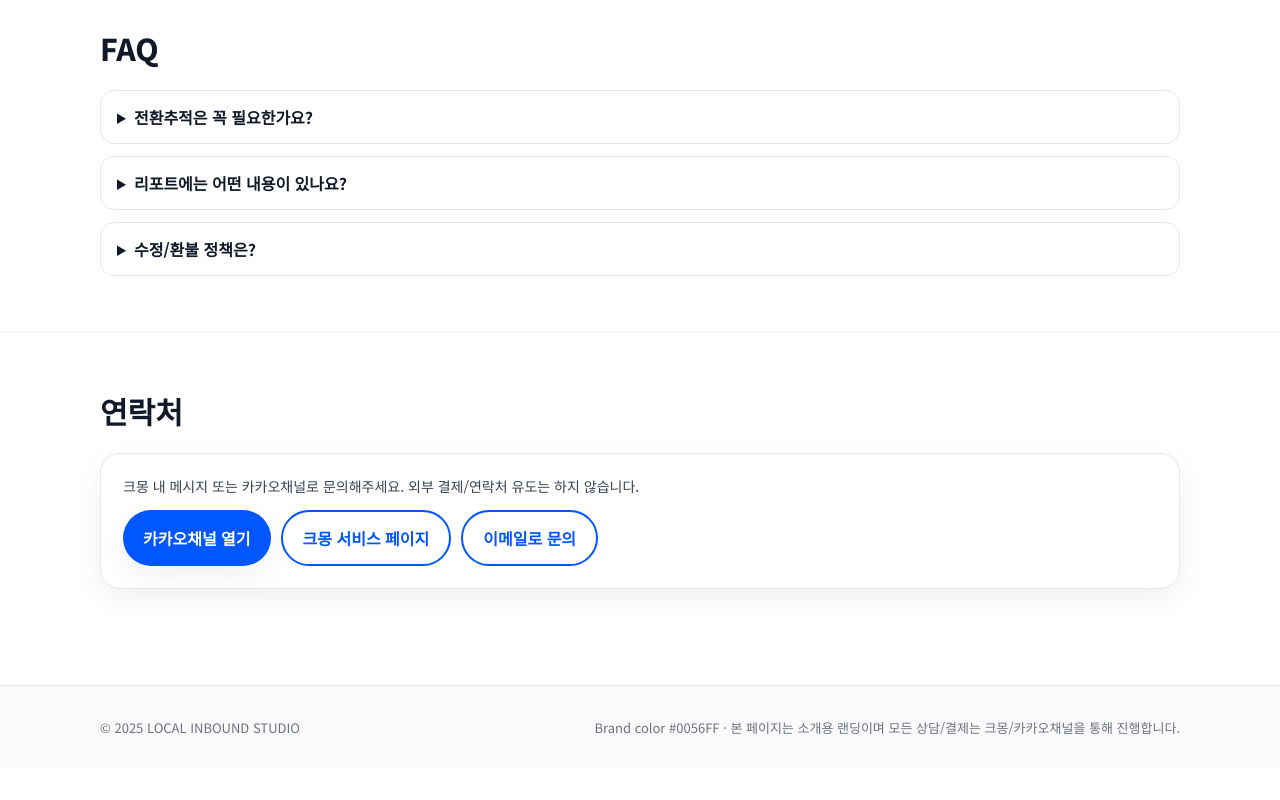
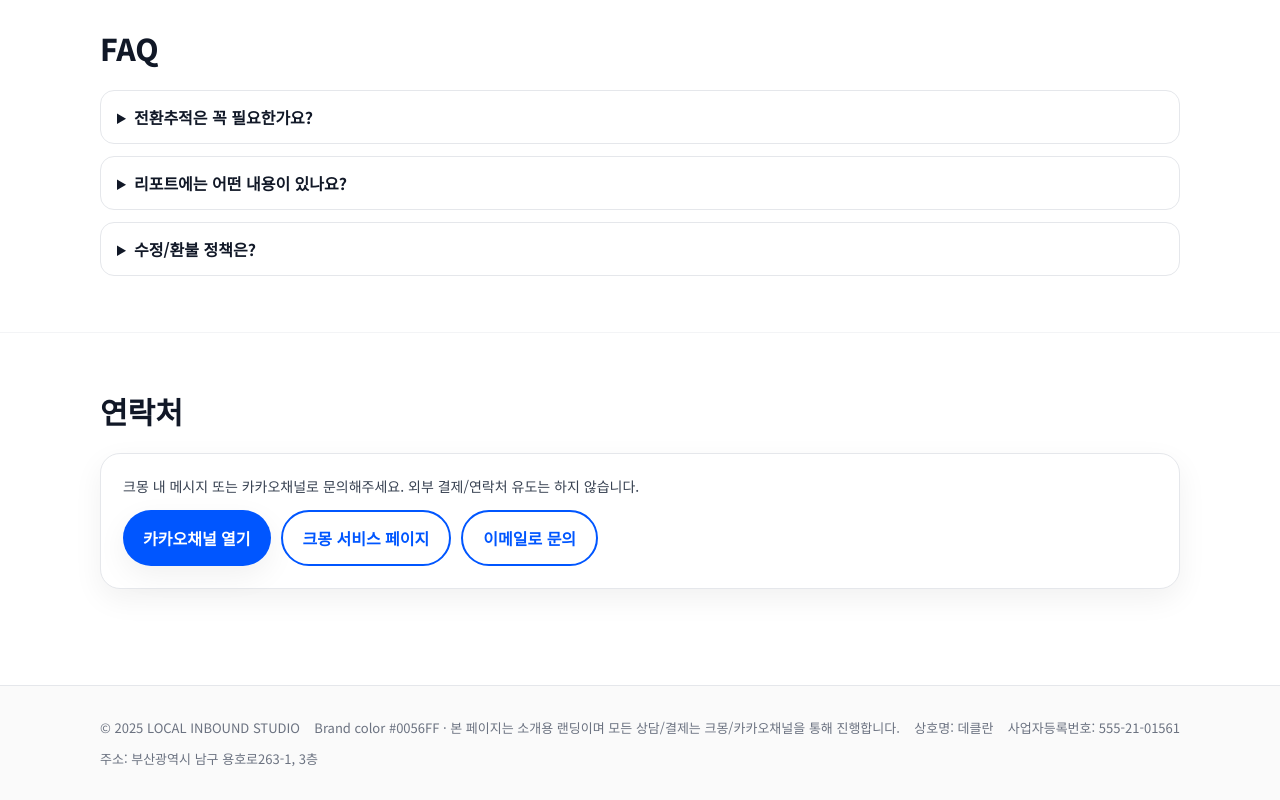
Before and after one commit to moongun2013/homepage, a plain HTML site: page index.html in a window 1280 px wide. Shown: the part 1931-2731 px from the top of the page. Before the commit the page ends 2700 px from the top, so only its background shows below. Drawn offline with Linux system fonts and the light colour scheme.

Commit message:
Add files via upload

```diff
--- a/index.html
+++ b/index.html
@@ -193,6 +193,9 @@
     <div class="container" style="display:flex;justify-content:space-between;gap:12px;flex-wrap:wrap">
       <div class="muted">© <span id="y"></span> LOCAL INBOUND STUDIO</div>
       <div class="muted">Brand color #0056FF · 본 페이지는 소개용 랜딩이며 모든 상담/결제는 크몽/카카오채널을 통해 진행합니다.</div>
+      <div class="muted">상호명: 데클란</div>
+      <div class="muted">사업자등록번호: 555-21-01561</div>
+      <div class="muted">주소: 부산광역시 남구 용호로263-1, 3층</div>
     </div>
   </footer>
   <script>document.getElementById('y').textContent=new Date().getFullYear()</script>
```
